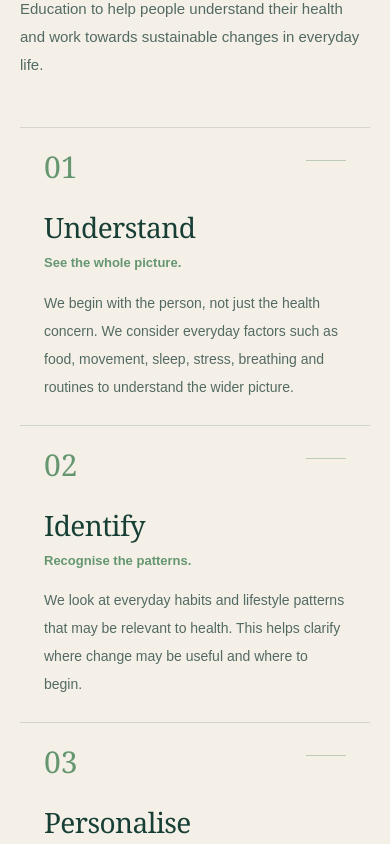
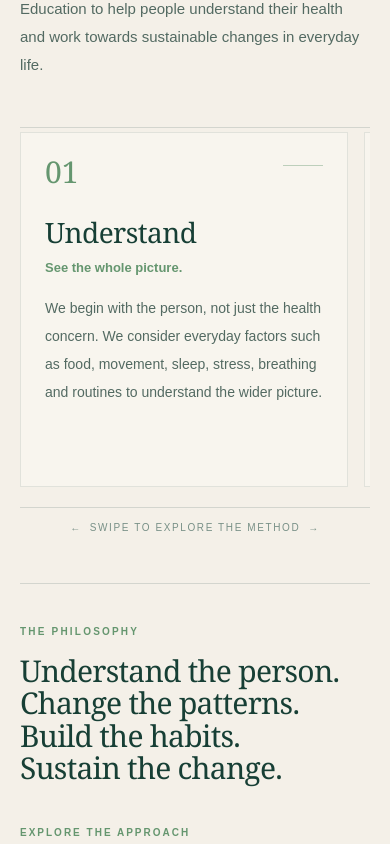
Before and after one commit to karanrchaurasiya/sutra-health-nextjs, a Next.js app: page / in a window 390 px wide. Shown: the part 2760-3604 px from the top of the page. Built offline with nearby package versions, Linux system fonts and the light colour scheme.

Commit message:
Initial Sutra Health website

```diff
--- a/components/hero/Approach.tsx
+++ b/components/hero/Approach.tsx
@@ -102,13 +102,35 @@ export default function SutraHealthMethod() {
 
         {/* Six-stage method */}
         <div className="mt-12 border-y border-[#173F35]/15 sm:mt-14">
-          <div className="grid md:grid-cols-2 lg:grid-cols-3">
+          <div
+            className="
+              flex
+              snap-x
+              snap-mandatory
+              gap-4
+              overflow-x-auto
+              py-1
+              pb-5
+              scrollbar-hide
+
+              md:grid
+              md:grid-cols-2
+              md:gap-0
+              md:overflow-visible
+              md:pb-0
+
+              lg:grid-cols-3
+            "
+          >
             {steps.map((step, index) => (
               <article
                 key={step.number}
                 className={[
-                  "group relative p-6 sm:p-8",
-                  "border-b border-[#173F35]/15",
+                  "group relative w-[84vw] shrink-0 snap-start p-6",
+                  "border border-[#173F35]/10 bg-[#F8F5EE]",
+                  "sm:w-[70vw] sm:p-8",
+                  "md:w-auto md:shrink md:border-0 md:border-b md:border-[#173F35]/15",
+                  "lg:p-8",
                   index % 3 !== 2 ? "lg:border-r" : "",
                   index < 3 ? "lg:border-b" : "",
                   index % 2 === 0 ? "md:border-r" : "md:border-r-0",
@@ -141,6 +163,13 @@ export default function SutraHealthMethod() {
               </article>
             ))}
           </div>
+        </div>
+
+        {/* Mobile swipe hint */}
+        <div className="mt-3 flex items-center justify-center gap-2 text-[10px] font-medium uppercase tracking-[0.16em] text-[#789087] md:hidden">
+          <span aria-hidden="true">←</span>
+          <span>Swipe to explore the method</span>
+          <span aria-hidden="true">→</span>
         </div>
 
         {/* Philosophy + internal links */}
@@ -177,6 +206,7 @@ export default function SutraHealthMethod() {
                   className="group flex items-center justify-between py-3.5 text-[13px] font-medium text-[#365B50] transition-colors hover:text-[#173F35] sm:py-4 sm:text-[14px]"
                 >
                   <span>{approach.title}</span>
+
                   <span
                     aria-hidden="true"
                     className="text-[#65966F] transition-transform duration-200 group-hover:translate-x-1"
--- a/components/hero/Programs.tsx
+++ b/components/hero/Programs.tsx
@@ -145,11 +145,7 @@ export default function Programs() {
         </div>
 
         {/* Mobile Swipe Hint */}
-        <div className="mt-3 flex items-center justify-center gap-2 text-[10px] font-medium uppercase tracking-[0.16em] text-[#789087] sm:hidden">
-          <span aria-hidden="true">←</span>
-          <span>Swipe to explore</span>
-          <span aria-hidden="true">→</span>
-        </div>
+
 
         {/* Bottom Link */}
         <div className="mt-8 text-center">
```
